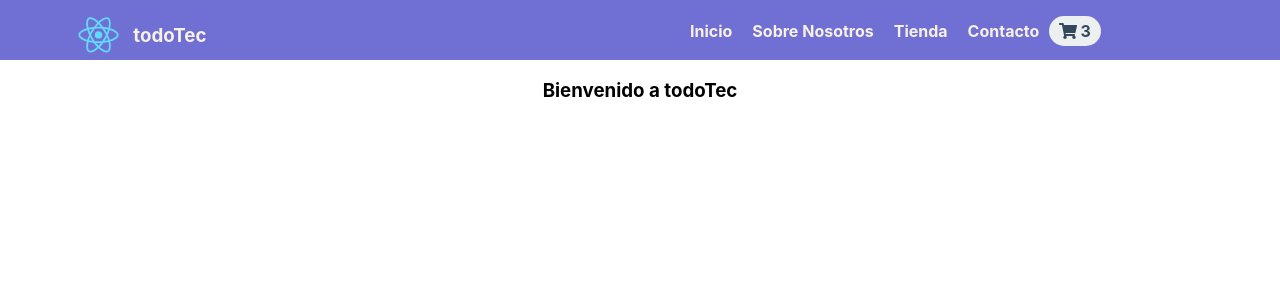
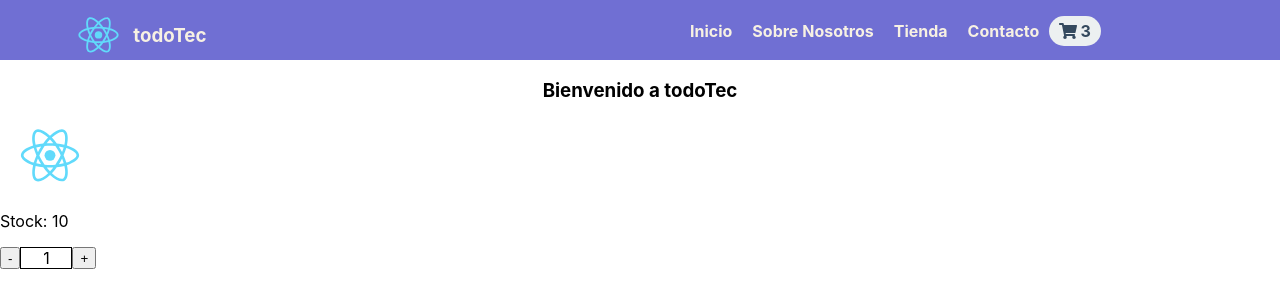
Before and after one commit to paaancho/todotecSantibanez, a React (Create React App) app: page / in a window 1280 px wide. Shown: the top 308 px of the page. Built offline with nearby package versions, Linux system fonts and the light colour scheme.

Commit message:
Desafío 4: Desafío: Contador con botón

```diff
--- a/src/App.js
+++ b/src/App.js
@@ -1,15 +1,52 @@
 import './components/navbar/navbar.css';
 import Navbar from './components/navbar/navbar.jsx';
 import ItemListContainer from './components/itemlistcontainer/itemlistcontainer.jsx';
+import { useState } from 'react';
 
 function App() {
+  const [counterItem, setCounterItem] = useState(1);
+  const [itemStock, setItemStock] = useState(10);
+
+  // Funcion que añade 1 item al carrito
+  const itemAdd = () => {
+    if(itemStock === 0){
+      alert('No hay stock disponible!');
+      setCounterItem(0);
+    }else{
+      if(counterItem < itemStock){
+        setCounterItem(counterItem + 1);
+      }else{
+        alert('No puedes superar el stock disponible')
+      }
+    }
+  }
+
+  // Funcion que remueve 1 item al carrito
+  const itemRemove = () => {
+    if(itemStock === 0){
+      alert('No hay stock disponible!');
+    }else{
+      if(counterItem > 1){
+        setCounterItem(counterItem - 1);
+      }else{
+        alert('No puedes añadir menos de 1 producto')
+      }
+    }
+  }
+
   return (
     <div>
       <header className="header">
         <Navbar />
       </header>
       <main>
-        <ItemListContainer textTitle="Bienvenido a todoTec" />
+        <ItemListContainer
+          textTitle="Bienvenido a todoTec"
+          stock={itemStock}
+          counter={counterItem}
+          onAdd={itemAdd}
+          onRemove={itemRemove}
+        />
       </main>
     </div>
 
--- /dev/null
+++ b/src/components/itemcount/itemcount.css
@@ -0,0 +1,8 @@
+.detailItemCount{
+    display: flex;
+}
+.itemCuantity{
+    width: 50px;
+    border: 1px solid black;
+    text-align: center;
+}
--- /dev/null
+++ b/src/components/itemcount/itemcount.jsx
@@ -0,0 +1,18 @@
+import './itemcount.css';
+
+const ItemCount = (props) =>{
+    return (
+        <div className="containerItemCount">
+            <p>Stock: {props.stock}</p>
+            <div className="detailItemCount">
+                <button onClick={props.onRemove}>-</button>
+                <div className="itemCuantity">
+                    <span>{props.counter}</span>
+                </div>
+                <button onClick={props.onAdd}>+</button>
+            </div>
+        </div>
+    )
+}
+
+export default ItemCount
--- a/src/components/itemlistcontainer/itemlistcontainer.css
+++ b/src/components/itemlistcontainer/itemlistcontainer.css
@@ -1,3 +1,6 @@
+.ItemListContainer img{
+    width: 100px;
+}
 .textTitle{
     text-align: center;
 }
--- a/src/components/itemlistcontainer/itemlistcontainer.jsx
+++ b/src/components/itemlistcontainer/itemlistcontainer.jsx
@@ -1,11 +1,13 @@
 import './itemlistcontainer.css';
-
+import ItemCount from '../itemcount/itemcount';
+import logo from '../../components/navbar/logo.svg'
 
 const ItemListContainer = (props) => {
     return (
-        <div>
+        <div className="ItemListContainer">
             <h3 className="textTitle">{props.textTitle}</h3>
-            {props.children}
+            <img src={logo} alt="" />
+            <ItemCount stock={props.stock} counter={props.counter} onAdd={props.onAdd} onRemove={props.onRemove} />
         </div>
     );
 }
```
